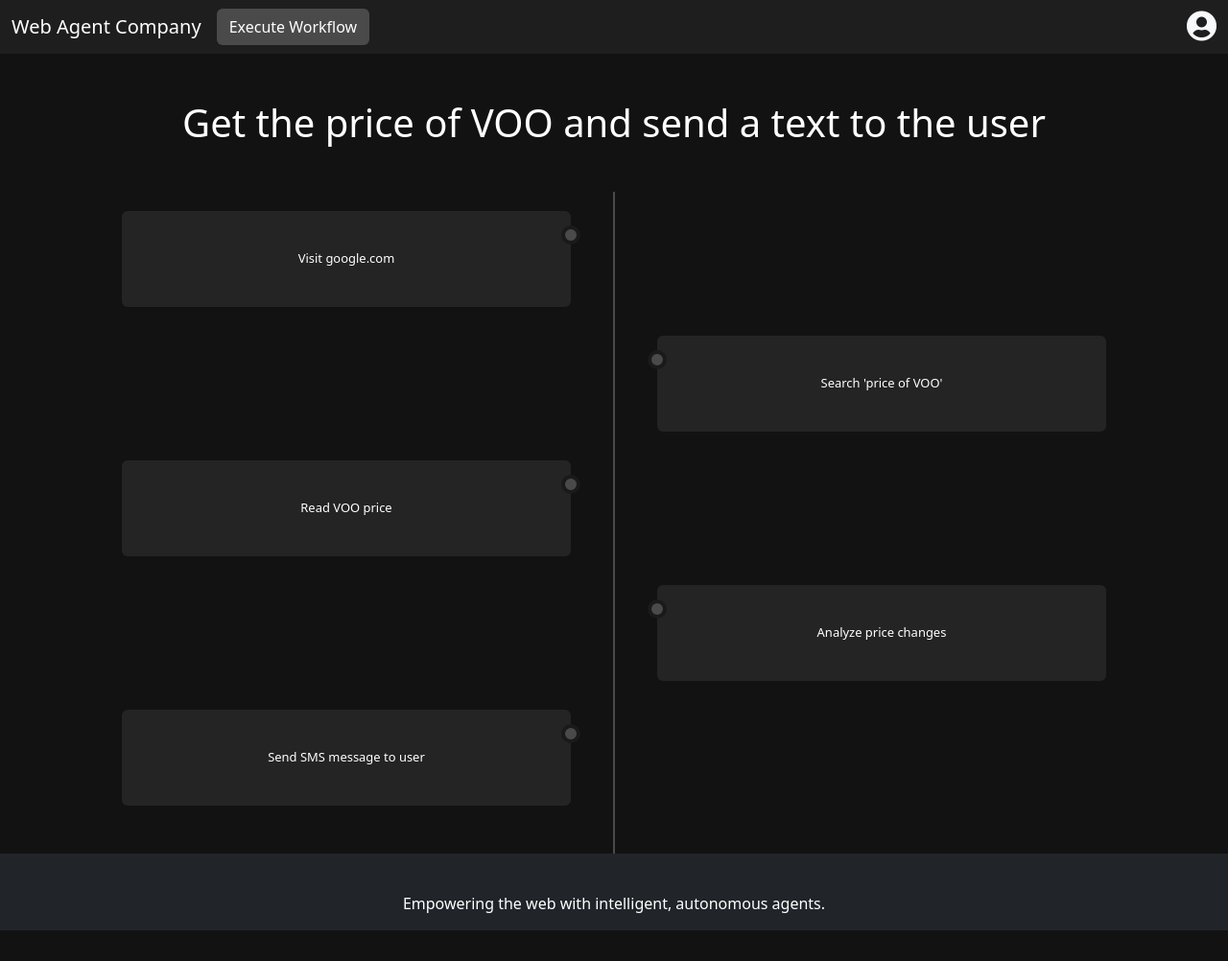
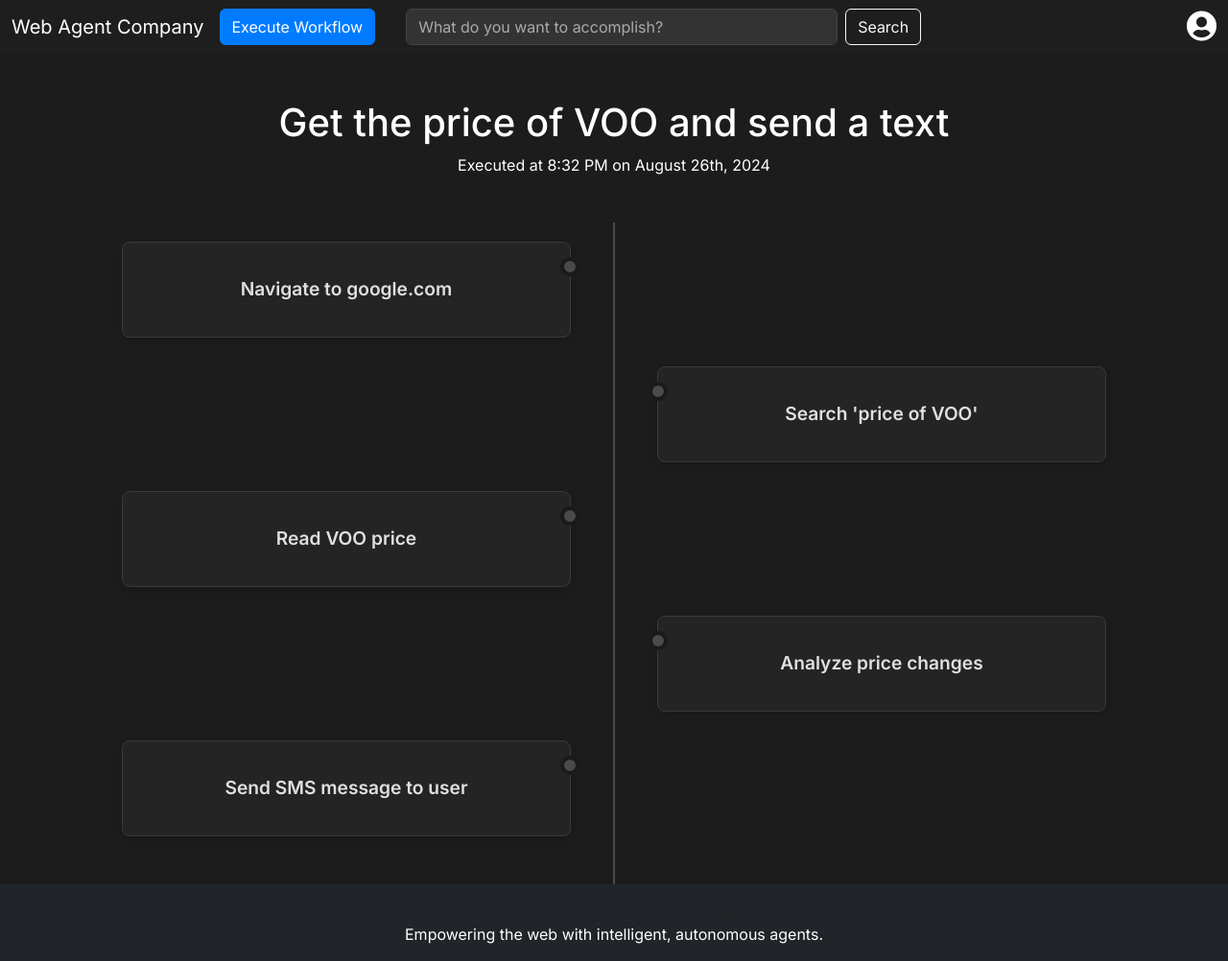
Before and after one commit to sorenrood/agent-artifact, a Flask app: page / in a window 1280 px wide. Shown: the whole page at 96% size. Before the commit the page ends 970 px from the top, so only its background shows below. Run offline with Flask 3, Linux system fonts and the light colour scheme.

Commit message:
do stuff

```diff
--- a/templates/index.html
+++ b/templates/index.html
@@ -6,17 +6,40 @@
     <title>Web Agent Timeline</title>
     <link href="https://cdn.jsdelivr.net/npm/bootstrap@5.3.0-alpha1/dist/css/bootstrap.min.css" rel="stylesheet">
     <link rel="stylesheet" href="https://cdnjs.cloudflare.com/ajax/libs/font-awesome/5.15.3/css/all.min.css">
+    <link href="https://fonts.googleapis.com/css2?family=Inter:wght@400;500;600;700&display=swap" rel="stylesheet">
     <style>
         body {
-            background-color: #121212;
-            color: #ffffff;
+            background-color: rgb(28, 28, 28);
+            color: #fff; /* Set text color to white for better visibility */
+            font-family: 'Inter', sans-serif;
         }
         .navbar, .footer {
             background-color: #1e1e1e;
         }
-        .btn-fork {
-            background-color: #4a4a4a;
-            color: #ffffff;
+        .navbar .form-control {
+            background-color: #333;
+            border-color: #444;
+            color: #fff;
+            width: 450px;
+        }
+        .navbar .form-control::placeholder {
+            color: #aaa;
+        }
+        .btn-primary {
+            background-color: #007bff;
+            border-color: #007bff;
+        }
+        .btn-primary:hover {
+            background-color: #0056b3;
+            border-color: #0056b3;
+        }
+        .btn-outline-light:hover {
+            background-color: #555;
+        }
+        @media (max-width: 992px) {
+            .navbar .form-control {
+                width: 300px;
+            }
         }
         .timeline {
             position: relative;
@@ -26,10 +49,9 @@
         }
         .timeline-item {
             background-color: #242424;
-            transition: background-color 0.2s ease;
-            padding: 0;
-            position: relative;
-            border-radius: 6px;
+            transition: all 0.3s ease;
+            padding: 15px;
+            border-radius: 8px;
             cursor: pointer;
             opacity: 0;
             transform: translateY(20px);
@@ -39,24 +61,28 @@
             margin-bottom: 30px;
             margin-left: 4%;
             margin-right: 4%;
-            font-size: 0.9em !important;
             min-height: 100px;
+            border: 1px solid #3a3a3a;
+            box-shadow: 0 4px 6px rgba(0, 0, 0, 0.1);
+            display: flex;
+            align-items: center;
+            justify-content: center;
         }
         .timeline-item-content {
-            position: absolute;
-            top: 50%;
-            left: 50%;
-            transform: translate(-50%, -50%);
             width: 100%;
             text-align: center;
             padding: 0 20px;
         }
         .timeline-item h3 {
             margin: 0;
-            font-size: 0.9em !important;
+            font-size: 1.2em;
+            font-weight: 600;
+            color: #e0e0e0;
         }
         .timeline-item:hover {
             background-color: #2a2a2a;
+            transform: translateY(-5px);
+            box-shadow: 0 6px 12px rgba(0, 0, 0, 0.15);
         }
         @keyframes fadeInUp {
             to {
@@ -111,13 +137,20 @@
         .timeline-item:nth-child(even)::after {
             left: -10px;
         }
+        .text-light {
+            color: #fff !important;
+        }
     </style>
 </head>
 <body class="d-flex flex-column min-vh-100">
     <nav class="navbar navbar-expand-lg navbar-dark">
         <div class="container-fluid">
             <a class="navbar-brand" href="#">Web Agent Company</a>
-            <button class="btn btn-fork">Execute Workflow</button>
+            <button class="btn btn-primary me-2">Execute Workflow</button>
+            <div class="d-flex mx-4">
+                <input type="text" class="form-control me-2" placeholder="What do you want to accomplish?">
+                <button class="btn btn-outline-light">Search</button>
+            </div>
             <div class="ms-auto">
                 <i class="fas fa-user-circle fa-2x text-light"></i>
             </div>
@@ -125,11 +158,12 @@
     </nav>
     <main class="flex-shrink-0">
         <div class="container mt-5">
-            <h1 class="text-center mb-4">Get the price of VOO and send a text to the user</h1>
+            <h1 class="text-center mb-2">Get the price of VOO and send a text</h1>
+            <p class="text-center text-light mb-4">Executed at 8:32 PM on August 26th, 2024</p>
             <div class="timeline mt-5">
                 <div class="timeline-item" style="--animation-order: 1" data-bs-toggle="modal" data-bs-target="#detailModal" data-title="Visit google.com" data-description="The web agent navigates to google.com to begin the search process." data-subtext="Executed on July 13th, 2024.">
                     <div class="timeline-item-content">
-                        <h3>Visit google.com</h3>
+                        <h3>Navigate to google.com</h3>
                     </div>
                 </div>
                 <div class="timeline-item" style="--animation-order: 2" data-bs-toggle="modal" data-bs-target="#detailModal" data-title="Search 'price of VOO'" data-description="The agent enters the search query 'price of VOO' into the Google search bar." data-subtext="Executed on July 13th, 2024.">
```
